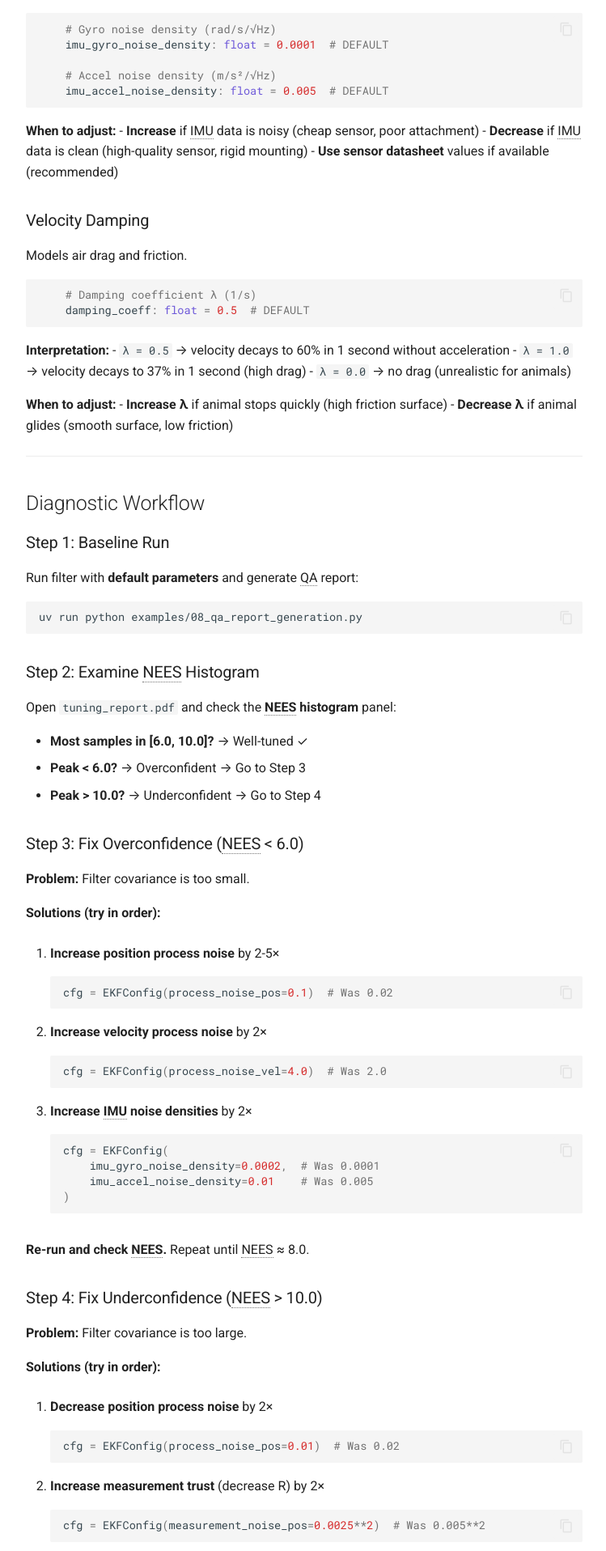
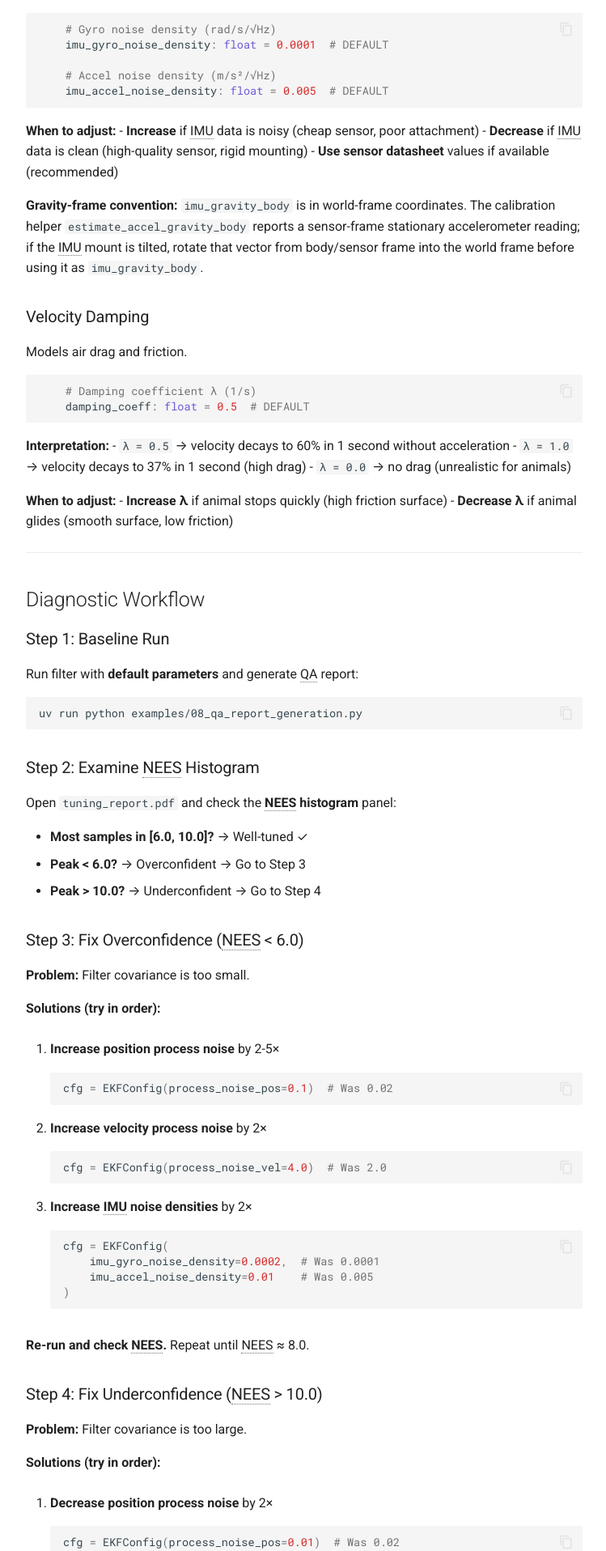
Before and after one commit to edeno/trodestrack, an MkDocs documentation site: the page built from docs/TUNING.md, in a window 1280 px wide. Shown: the part 3542-5458 px from the top of the page at 81% size, without its empty margins (264-1013 px from the left). Built offline with MkDocs 1.6.1 and Material for MkDocs 9.7.7, drawn with Linux system fonts in a browser that asks for light colours; comment, search, counter and statistics services are not loaded.

Commit message:
Clarify gravity-frame convention in TUNING.md
Explain that imu_gravity_body is expressed in world-frame coordinates and that the calibration helper estimate_accel_gravity_body reports a sensor-frame stationary accelerometer reading. If the IMU mount is tilted, rotate that vector from sensor/body frame into the world frame before using it as imu_gravity_body to avoid incorrect gravity settings during calibration.

```diff
--- a/docs/TUNING.md
+++ b/docs/TUNING.md
@@ -163,6 +163,12 @@ Model the IMU sensor's intrinsic noise characteristics.
 - **Increase** if IMU data is noisy (cheap sensor, poor attachment)
 - **Decrease** if IMU data is clean (high-quality sensor, rigid mounting)
 - **Use sensor datasheet** values if available (recommended)
+
+**Gravity-frame convention:** `imu_gravity_body` is in world-frame
+coordinates. The calibration helper `estimate_accel_gravity_body` reports a
+sensor-frame stationary accelerometer reading; if the IMU mount is tilted,
+rotate that vector from body/sensor frame into the world frame before using it
+as `imu_gravity_body`.
 
 ### Velocity Damping
 
```
